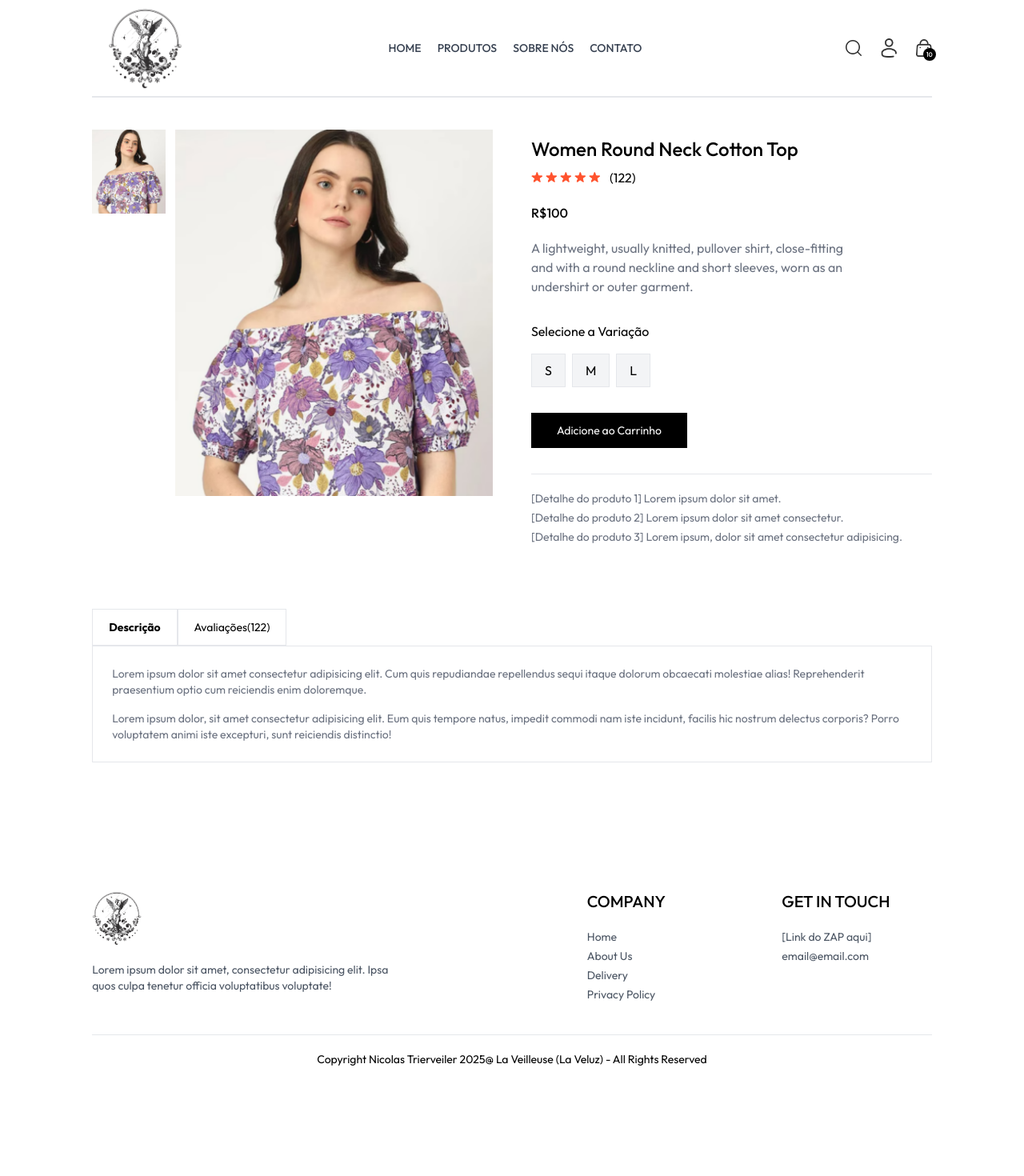
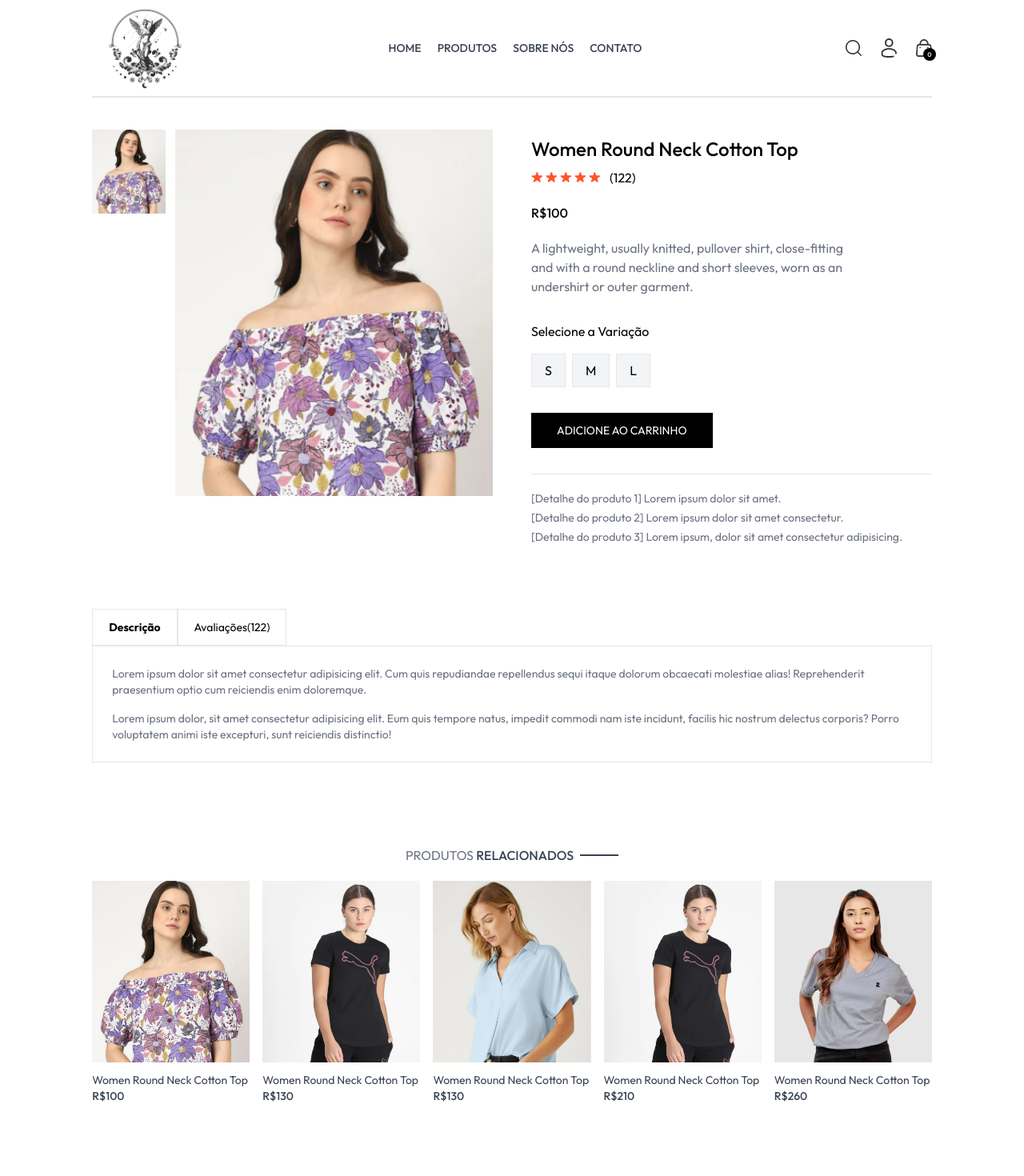
Before and after one commit to nictrierveiler/React-Ecommerce, a React (Vite) app: page /product/aaaaa in a window 1280 px wide. Shown: the top 1470 px of the page at 80% size. Before the commit the page ends 1354 px from the top, so only its background shows below. Built offline with nearby package versions, Linux system fonts and the light colour scheme.

Commit message:
Cart products logic

```diff
--- a/src/App.jsx
+++ b/src/App.jsx
@@ -12,10 +12,12 @@ import Product from './pages/Product'
 import Navbar from './components/Navbar'
 import Footer from './components/Footer'
 import SearchBar from './components/SearchBar'
+import { ToastContainer, toast } from 'react-toastify';
 
 const App = () => {
   return (
     <div className="px4 sm:px-[5vw] md:px-[7vw] lg:px-[9vw]">
+      <ToastContainer />
       <Navbar />
       <SearchBar />
       <Routes>
--- a/src/components/Navbar.jsx
+++ b/src/components/Navbar.jsx
@@ -13,7 +13,7 @@ const Navbar = () => {
     { to: '/contact', label: 'CONTATO' },
   ];
 
-  const {setShowSearch} = useContext(ShopContext);
+  const {setShowSearch , getCartCount} = useContext(ShopContext);
 
   return (
     <div className='flex items-center justify-between py-2 font-medium'>
@@ -54,7 +54,7 @@ const Navbar = () => {
           </div>
           <Link to='/cart' className='relative'>
               <img src={assets.cart_icon} className='w-5 min-w-5' alt="Carrinho"/>
-              <p className='absolute right-[-5px] bottom-[-5px] w-4 text-center leading-4 bg-black text-white aspect-square rounded-full text-[8px]'>10</p>
+              <p className='absolute right-[-5px] bottom-[-5px] w-4 text-center leading-4 bg-black text-white aspect-square rounded-full text-[8px]'>{getCartCount()}</p>
           </Link>
           <img onClick={()=>setVisible(true)} src={assets.menu_icon} className='w-5 cursor-pointer sm:hidden' alt="menu"/>
       </div>
--- /dev/null
+++ b/src/components/RelatedProducts.jsx
@@ -0,0 +1,40 @@
+import React, { useContext, useEffect, useState } from 'react'
+import { ShopContext } from '../context/ShopContext';
+import Title from './Title';
+import ProductItem from './ProductItem';
+
+const RelatedProducts = ({category,subCategory}) => {
+
+    const { products } = useContext(ShopContext);
+    const [related,setRelated] = useState([]);
+
+    useEffect(()=>{
+
+        if (products.length > 0) {
+
+            let productsCopy = products.slice();
+
+            productsCopy = productsCopy.filter((item)=> category === item.category);
+            productsCopy = productsCopy.filter((item)=> subCategory === item.subCategory);
+
+            setRelated(productsCopy.slice(0,5));
+        }
+
+    },[products])
+
+  return (
+    <div className="my-24">
+        <div className='text-center text-3x1 py-2'>
+            <Title text1={'PRODUTOS'} text2={'RELACIONADOS'} />
+        </div>
+
+        <div className='grid grid-cols-2 sm:grid-cols-3 md:grid-cols-4 lg:grid-cols-5 gap-4 gap-y-6'>
+            {related.map((item,index)=>(
+                <ProductItem key={index} id={item._id} name={item.name} price={item.price} image={item.image}/>
+            ))}
+        </div>
+    </div>
+  )
+}
+
+export default RelatedProducts
--- a/src/context/ShopContext.jsx
+++ b/src/context/ShopContext.jsx
@@ -1,5 +1,6 @@
-import { createContext, useState } from "react";
+import { createContext, useEffect, useState } from "react";
 import { products } from "../assets/frontend_assets/assets";
+import { toast } from "react-toastify";
 
 export const ShopContext = createContext();
 
@@ -8,11 +9,64 @@ const ShopContextProvider = (props) => {
     const moeda = 'R$';
     const taxa_entrega = 15;
     const [search,setSearch] = useState('');
-    const [showSearch,setShowSearch] = useState(false)
+    const [showSearch,setShowSearch] = useState(false);
+    const [cartItems,setCartItems] = useState({});
+
+
+    const addToCart = async (itemId,size) => {
+
+        if (!size) {
+            toast.error('Selecione a Variação do Produto')
+        }
+
+        let cartData = structuredClone(cartItems);
+
+        if (cartData[itemId]) {
+            if(cartData[itemId][size]) {
+                cartData[itemId][size] += 1;
+            }
+            else{
+                cartData[itemId][size] = 1;
+            }
+        }
+        else{
+            cartData[itemId] = {};
+            cartData[itemId][size] = 1;
+        }
+        setCartItems(cartData);
+    }
+
+    const getCartCount = () => {
+        let totalCount =0;
+        for(const items in cartItems) {
+            for(const item in cartItems[items]) {
+                try {
+                    if (cartItems[items][item] > 0) {
+                        totalCount += cartItems[items][item];
+                    }
+
+                } catch (error) {
+
+                }
+            }
+        }
+        return totalCount;
+    }
+
+    const updateQuantity = async (itemId,size,quantity)=> {
+
+        let cartData = structuredClone(cartItems);
+
+        cartData[itemId][size] = quantity;
+
+        setCartItems(cartData);
+    }
 
     const value = {
         products , moeda, taxa_entrega,
-        search,setSearch,showSearch,setShowSearch
+        search,setSearch,showSearch,setShowSearch,
+        cartItems,addToCart,
+        getCartCount,updateQuantity
     }
 
     return (
--- a/src/pages/Cart.jsx
+++ b/src/pages/Cart.jsx
@@ -1,8 +1,67 @@
-import React from 'react'
+import React, { useContext, useEffect, useState } from 'react'
+import { ShopContext } from '../context/ShopContext'
+import Title from '../components/Title';
+import { assets } from '../assets/frontend_assets/assets';
+
 
 const Cart = () => {
+
+  const { products, moeda, cartItems, updateQuantity } = useContext(ShopContext);
+
+  const [cartData,setCartData] = useState([]);
+
+  useEffect(()=>{
+
+    const tempData = [];
+    for(const items in cartItems){
+      for(const item in cartItems[items]){
+        if (cartItems[items][item] > 0) {
+          tempData.push({
+            _id:items,
+            size:item,
+            quantity:cartItems[items][item]
+          })
+        }
+      }
+    }
+      setCartData(tempData);
+  },[cartItems])
+
   return (
-    <div>Cart</div>
+    <div className='border-t pt-14'>
+
+      <div className='text 2xl mb-3'>
+        <Title text1={'SEU'} text2={'CARRINHO'} />
+      </div>
+
+      <div>
+        {
+          cartData.map((item,index)=>{
+
+            const productData = products.find((product)=> product._id === item._id);
+
+            return (
+              <div key={index} className='py-4 border-t border-b text-gray-700 grid grid-cols-[4fr_0.5fr_0.5fr] sm:grid-cols[4fr_2fr_0.5fr] items-center gap-4'>
+                <div className='flex items-start gap-6'>
+                  <img className='w-16 sm:w-20' src={productData.image[0]} alt="Imagem do produto" />
+                  <div>
+                    <p className='text-xs sm:text-lg font-medium'>{productData.name}</p>
+                    <div className='flex items-center gap-5 mt-2'>
+                      <p>{moeda}{productData.price}</p>
+                      <p className='px-2 sm:px-3 sm:py-1 border bg-slate-50'>{item.size}</p>
+                    </div>
+                  </div>
+                </div>
+                <input onChange={(e)=> e.target.value === '' || e.target.value === '0' ? null : updateQuantity(item._id,item.size,Number(e.target.value))} className='border max-w-10 sm:max-w-20 px-2 py-1' type="number" min={1} defaultValue={item.quantity}/>
+                <img onClick={()=>updateQuantity(item._id,item.size,0)} className='w-4 mr-4 sm:w-5 cursor-pointer' src={assets.bin_icon} alt="Remover Item" />
+              </div>
+            )
+
+          })
+        }
+      </div>
+
+    </div>
   )
 }
 
--- a/src/pages/Product.jsx
+++ b/src/pages/Product.jsx
@@ -2,11 +2,12 @@ import React, { useContext, useEffect, useState } from 'react'
 import { useParams } from 'react-router-dom'
 import { ShopContext } from '../context/ShopContext';
 import { assets } from '../assets/frontend_assets/assets';
+import RelatedProducts from '../components/RelatedProducts';
 
 const Product = () => {
 
   const {productId} = useParams();
-  const {products, moeda} = useContext(ShopContext);
+  const {products, moeda, addToCart} = useContext(ShopContext);
   const [productData,setProductData] = useState(false);
   const [image,setImage] = useState('')
   const [size,setSize] = useState('')
@@ -65,7 +66,7 @@ const Product = () => {
                   ))}
                 </div>
            </div>
-           <button className='bg-black text-white px-8 py-3 text-sm active:bg-gray-700'>Adicione ao Carrinho</button>
+           <button onClick={()=>addToCart(productData._id,size)} className='bg-black text-white px-8 py-3 text-sm active:bg-gray-700'>ADICIONE AO CARRINHO</button>
            <hr className='mt-8 sm:4/5'/>
            <div className='text-sm text-gray-500 mt-5 flex flex-col gap-1'>
               <p>[Detalhe do produto 1] Lorem ipsum dolor sit amet.</p>
@@ -89,7 +90,7 @@ const Product = () => {
 
       {/*Produtos Relacionados*/}
 
-
+      <RelatedProducts category={productData.category} subCategory={productData.subCategory} />
 
     </div>
   ) : <div className='opacity-0'></div>
```
